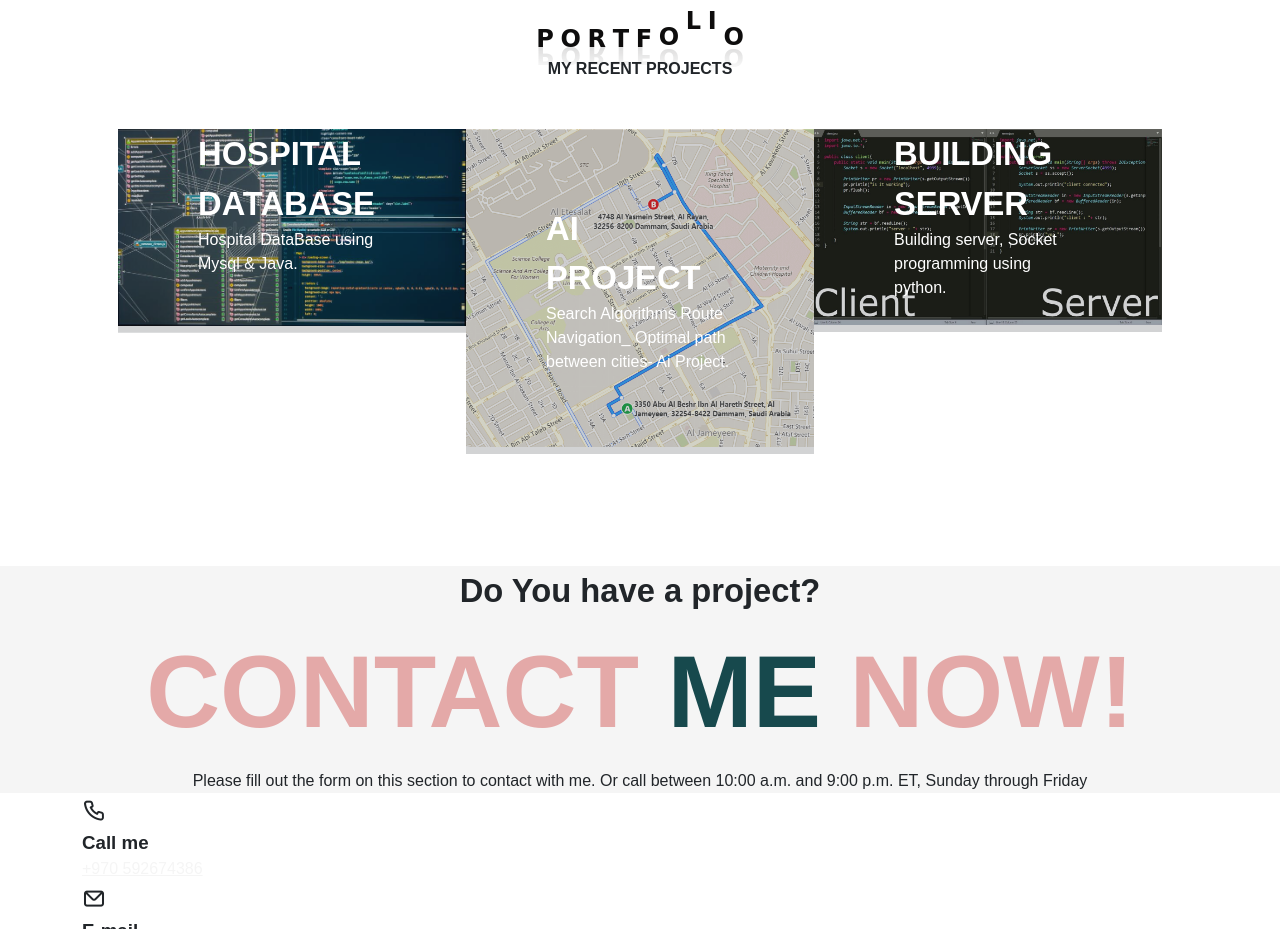
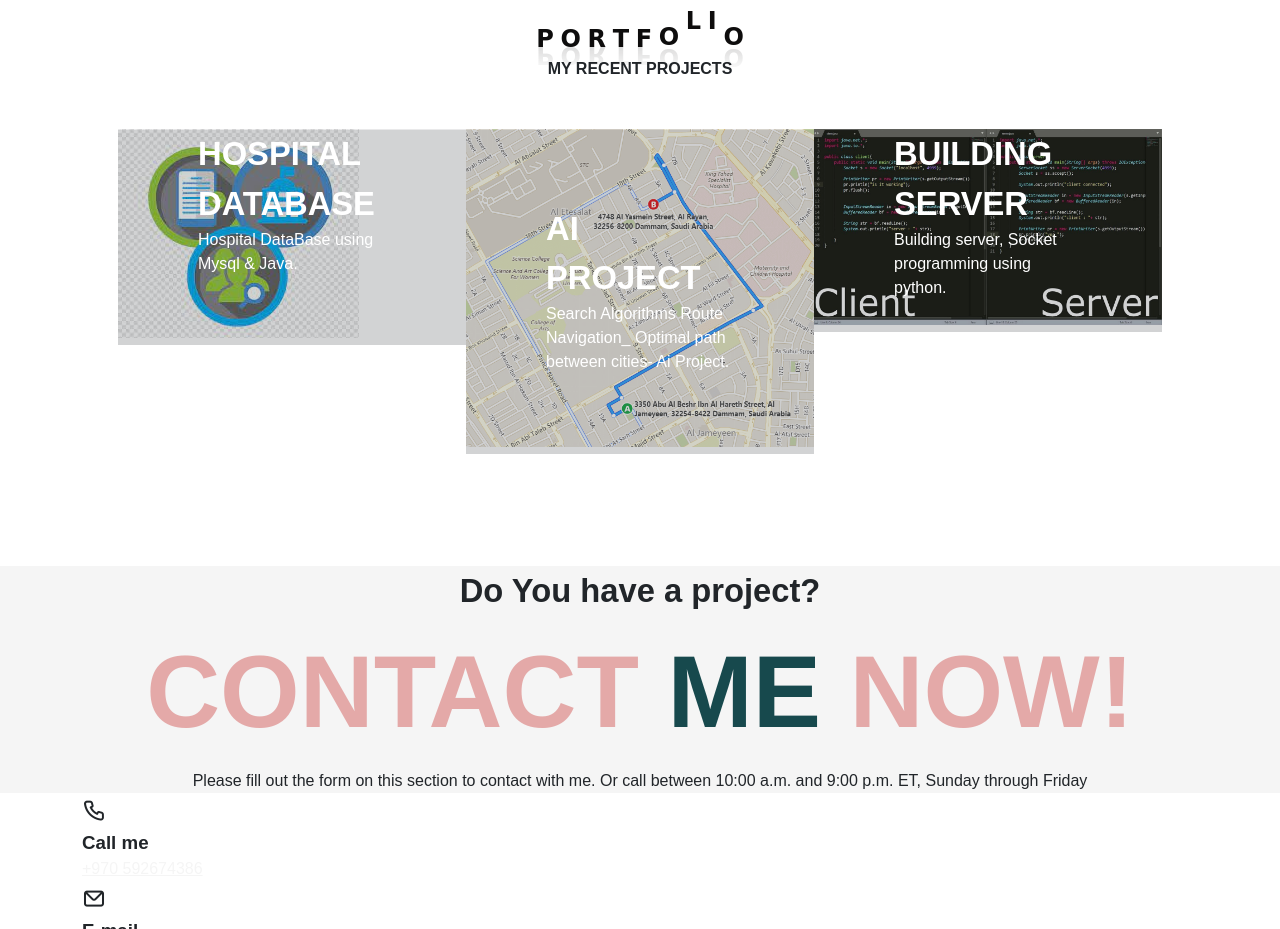
Before and after one commit to Rama1972001/Creating-Simple-portfolio-html-css-js-, a plain HTML site: page try2/index.html in a window 1280 px wide. Shown: the part 4553-5482 px from the top of the page. Drawn offline with nearby package versions, Linux system fonts and the light colour scheme.

Commit message:
update .js

```diff
--- a/try2/index.html
+++ b/try2/index.html
@@ -581,7 +581,8 @@
                     <span style="--i:7">l</span>
                     <span style="--i:8">i</span>
                     <span style="--i:9">o</span>
-                 </h2>                <h3 class="mb-5">My Recent Projects</h3>
+                </h2>
+                <h3 class="mb-5">My Recent Projects</h3>
 
 
             </div>
@@ -594,7 +595,7 @@
                                 <p class="mb-0">Hospital DataBase using Mysql & Java.</p>
                             </div>
                         </div>
-                        <img class="img-fluid" src="assets/img/dbb.jpg" alt="..." />
+                        <img class="img-fluid" src="assets/img/database.jpg" alt="..." />
                     </a>
                 </div>
                 <div class="col-lg-6">
@@ -613,7 +614,7 @@
                         <div class="caption">
                             <div class="caption-content">
                                 <div class="h2">Building server</div>
-                                <p class="mb-0">  Building server, Socket programming using python.</p>
+                                <p class="mb-0"> Building server, Socket programming using python.</p>
                             </div>
                         </div>
                         <img class="img-fluid" src="assets/img/server.jpg" alt="..." />
@@ -642,7 +643,7 @@
 
     <!-- Call to Action-->
     <section class="project section " id="contact">
-        <div class="project__bg  text-center cont " >
+        <div class="project__bg  text-center cont ">
 
             <div class="project__container container grid">
                 <div class="project__data">
```
Also changed, not shown: try2/js/scripts.js (+3 -8 lines). Lines whose indentation alone changed are shown as unchanged.
